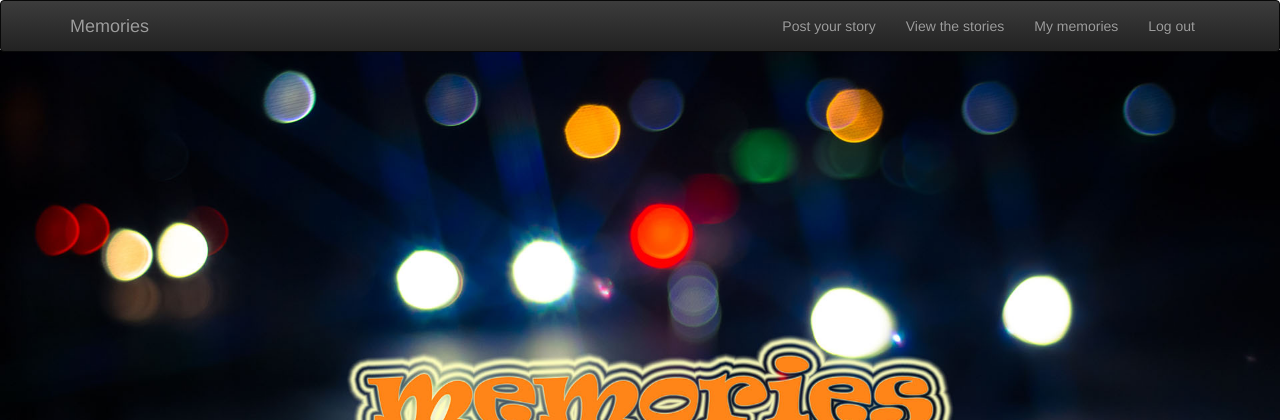
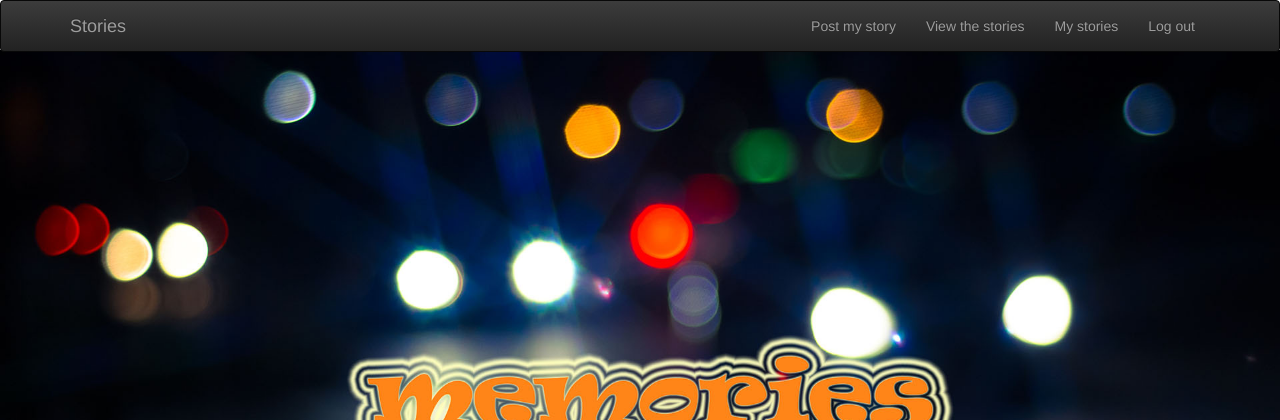
Before and after one commit to tyjane/zerocup, a Django app: template memories/templates/memories/personal_page.html in a window 1280 px wide. Shown: the top 420 px of the page. Run offline with Django 3.2, Linux system fonts and the light colour scheme; the template is opened without the code that fills it: values that come from a table or form of the project are taken from there, others are empty; data comes from the database, SQL or seed files in the repository; some libraries are stand-ins or nearby versions.

Commit message:
Update personal_page.html

```diff
--- a/memories/templates/memories/personal_page.html
+++ b/memories/templates/memories/personal_page.html
@@ -21,13 +21,13 @@
                         <span class="icon-bar"></span>
                         <span class="icon-bar"></span>
                     </button>
-                    <a class="navbar-brand" href="#">Memories</a>
+                    <a class="navbar-brand" href="#">Stories</a>
                 </div>
                 <div class="navbar-collapse collapse">
                     <ul class="nav navbar-nav navbar-right">
-                        <li><a href="/post_story/">Post your story</a></li>
+                        <li><a href="/post_story/">Post my story</a></li>
                         <li><a href="/stories/">View the stories</a></li>
-                        <li><a href="/user_stories/">My memories</a></li>
+                        <li><a href="/user_stories/">My stories</a></li>
                         <li><a href="/log_out/">Log out</a></li>
                     </ul>
                 </div>
```
